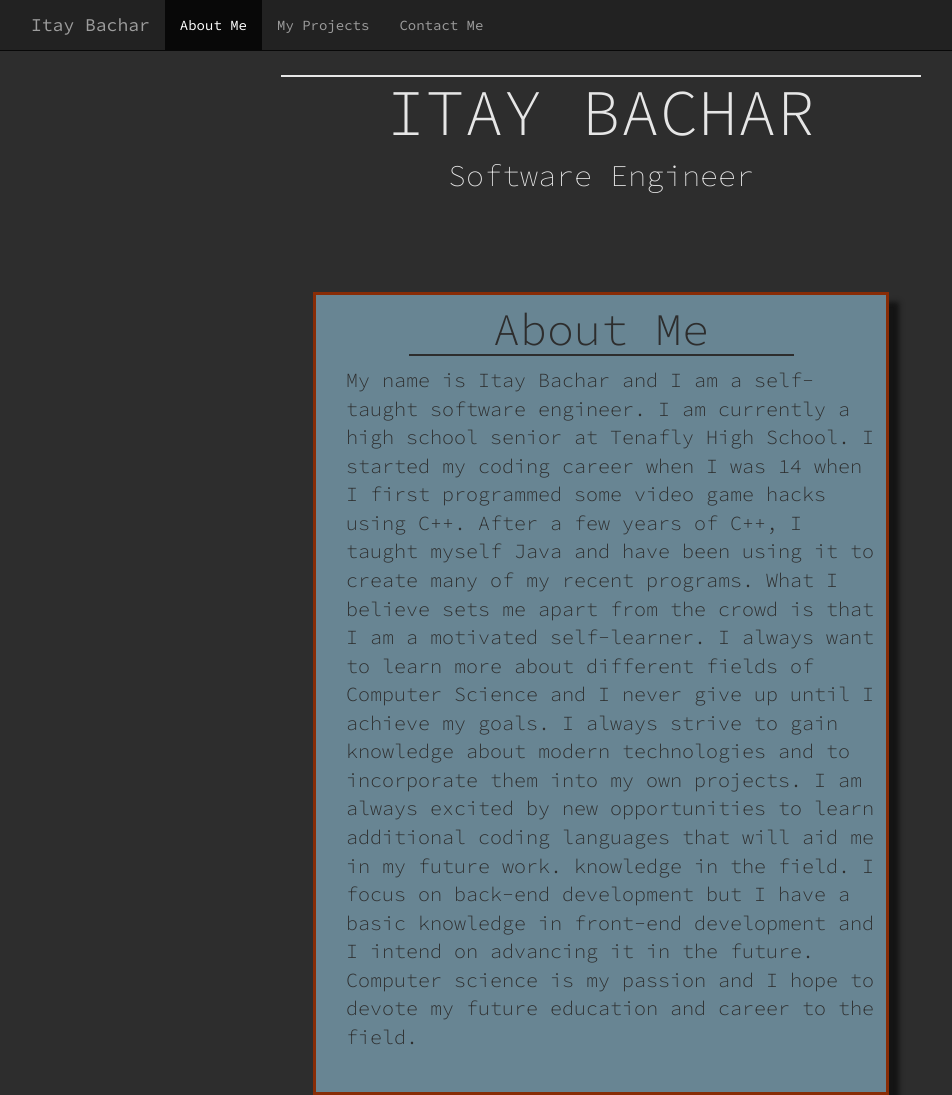
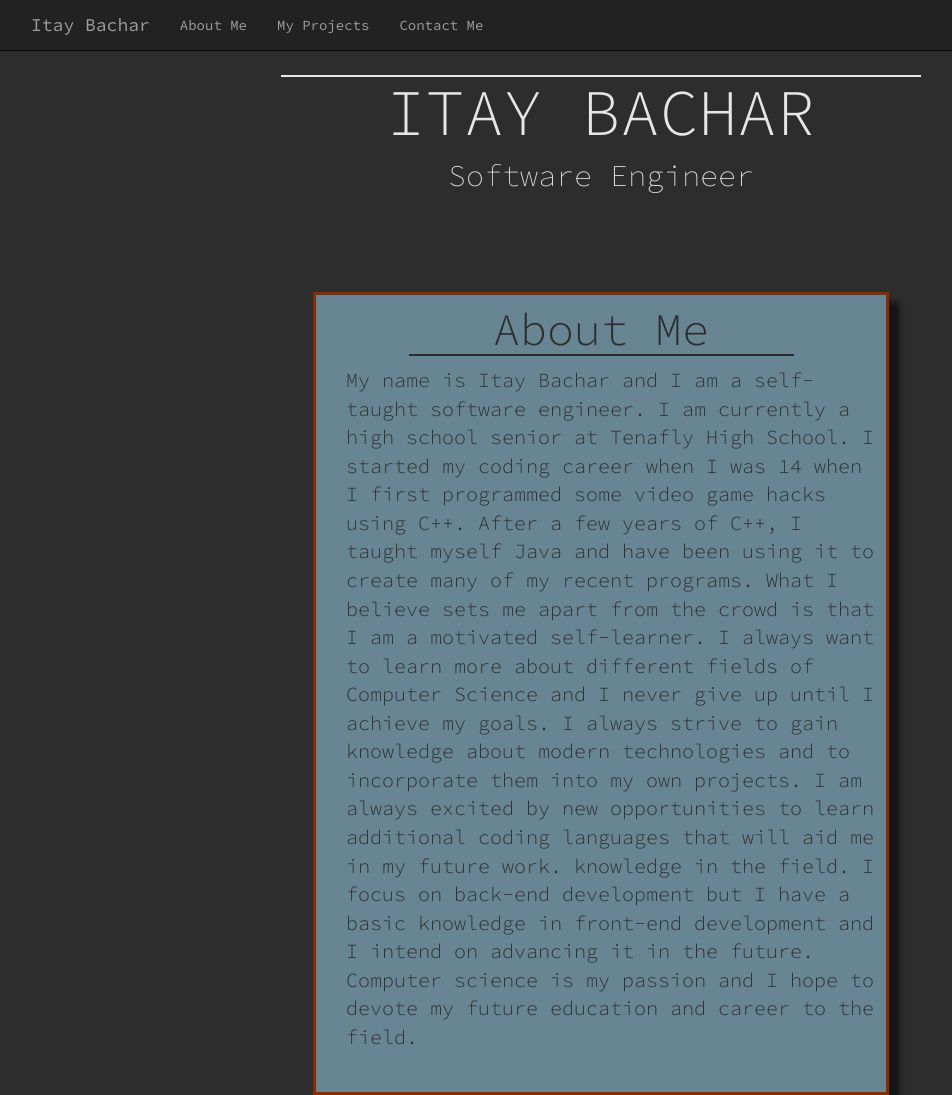
Before and after one commit to itaybachar/Portfolio, a plain HTML site: page index.html in a window 1280 px wide. Shown: the top 1095 px of the page, without its empty margins (39-991 px from the left). Drawn offline with nearby package versions, Linux system fonts and the light colour scheme.

Commit message:
small change

```diff
--- a/index.html
+++ b/index.html
@@ -31,7 +31,7 @@
 				</div>
 				<div id="navbar" class="collapse navbar-collapse">
 					<ul class="nav navbar-nav">
-						<li class="active" id="aboutNav"><a>About Me</a></li>
+						<li id="aboutNav"><a>About Me</a></li>
 						<li id="projectsNav"><a>My Projects</a></li>
 						<li id="contactNav"><a>Contact Me</a></li>
 					</ul>
```
